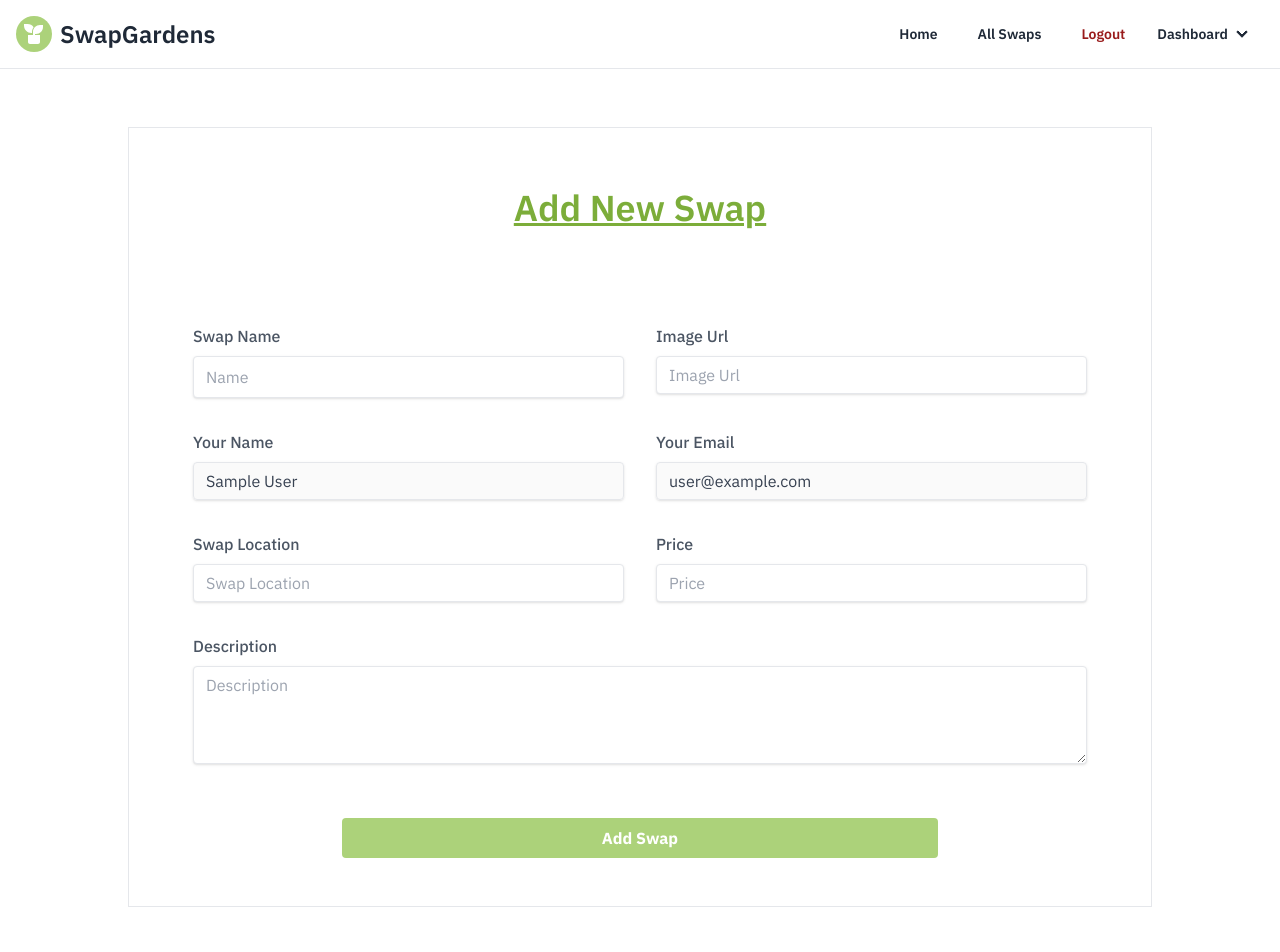
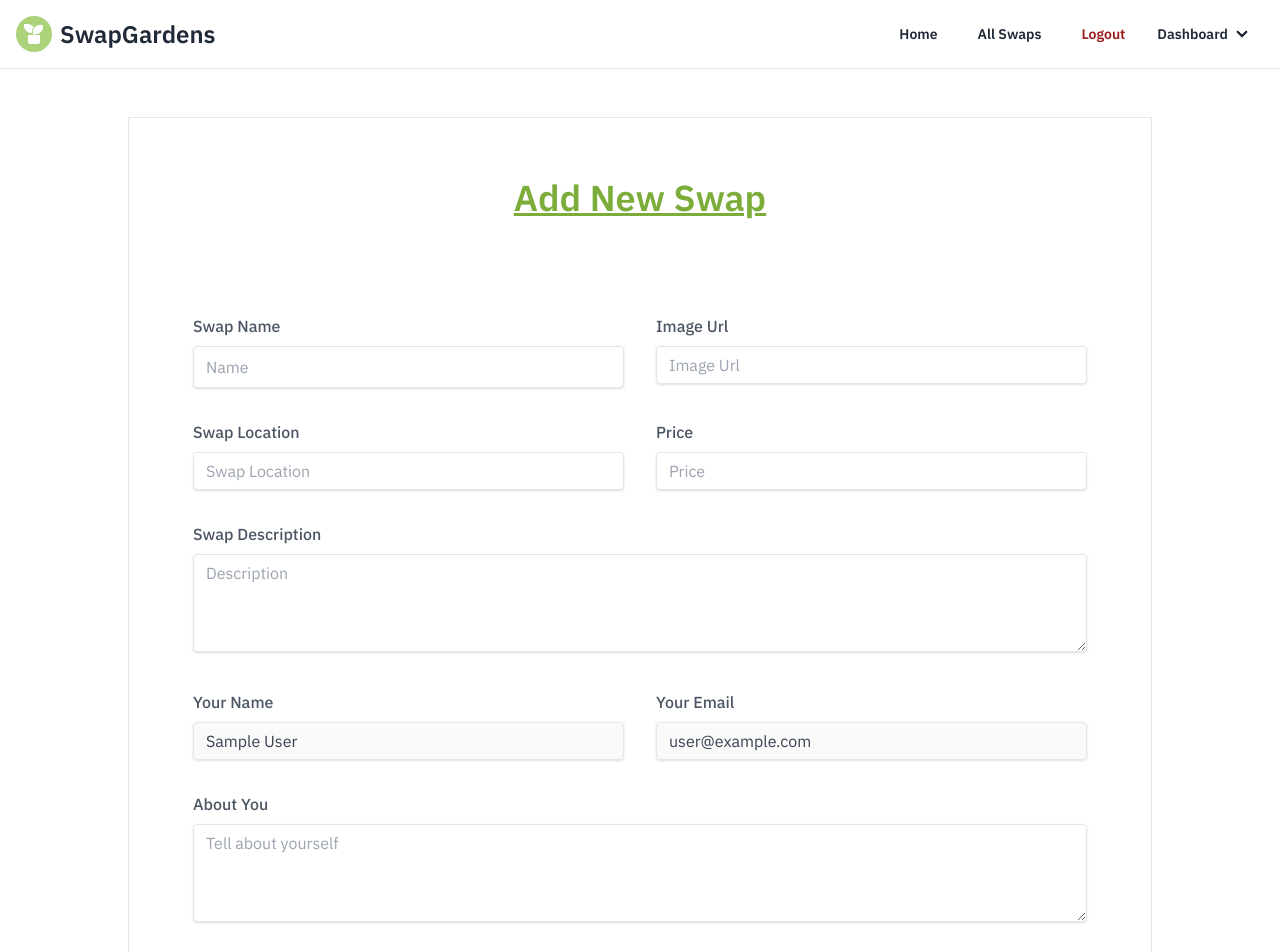
Before and after one commit to mdsejan/swap-gardens-client, a React (Vite) app: page /add-swap in a window 1280 px wide. Shown: the top 952 px of the page. Built offline with nearby package versions, Linux system fonts and the light colour scheme; no server answers; sample sign-in values are in the browser's storage.

Commit message:
add product field issue fix and updated

```diff
--- a/src/pages/AddSwap/AddSwap.jsx
+++ b/src/pages/AddSwap/AddSwap.jsx
@@ -4,25 +4,30 @@ import toast from "react-hot-toast";
 
 const AddSwap = () => {
   const { user } = useContext(ThemeContext);
+  console.log(user.photoURL);
   const handleSubmit = (e) => {
     e.preventDefault();
 
     const name = e.target.name.value;
     const image = e.target.image.value;
-    const userName = e.target.userName.value;
-    const userEmail = e.target.userEmail.value;
+    const providerName = e.target.providerName.value;
+    const providerEmail = e.target.providerEmail.value;
     const swapLocation = e.target.swapLocation.value;
     const price = e.target.price.value;
     const description = e.target.description.value;
+    const providerAbout = e.target.providerabout.value;
+    const providerImage = user.photoURL;
 
     const swapDetails = {
       name,
       image,
-      userName,
-      userEmail,
+      price,
       swapLocation,
-      price,
       description,
+      providerName,
+      providerEmail,
+      providerAbout,
+      providerImage,
     };
 
     fetch("https://swap-gardens-server.vercel.app/api/v1/user/add-swap", {
@@ -79,32 +84,6 @@ const AddSwap = () => {
 
             <div className="w-full md:w-1/2 px-4">
               <label className="block  text-left text-gray-600 font-medium text-md mb-2 mt-8">
-                Your Name
-              </label>
-              <input
-                className="shadow appearance-none border rounded w-full py-2 px-3 text-gray-700 leading-tight focus:outline-none focus:shadow-outline"
-                name="userName"
-                type="text"
-                value={user?.displayName}
-                disabled
-              />
-            </div>
-
-            <div className="w-full md:w-1/2 px-4">
-              <label className="block  text-left text-gray-600 font-medium text-md mb-2 mt-8">
-                Your Email
-              </label>
-              <input
-                className="shadow appearance-none border rounded w-full py-2 px-3 text-gray-700 leading-tight focus:outline-none focus:shadow-outline"
-                name="userEmail"
-                type="email"
-                value={user?.email}
-                disabled
-              />
-            </div>
-
-            <div className="w-full md:w-1/2 px-4">
-              <label className="block  text-left text-gray-600 font-medium text-md mb-2 mt-8">
                 Swap Location
               </label>
               <input
@@ -129,14 +108,56 @@ const AddSwap = () => {
             </div>
             <div className="w-full px-4">
               <label className="block text-left text-gray-600 font-medium text-md mb-2 mt-8">
-                Description
+                Swap Description
               </label>
 
               <textarea
                 className="shadow appearance-none border rounded w-full py-2 px-3 text-gray-700 leading-tight focus:outline-none focus:shadow-outline"
                 name="description"
+                maxLength={250}
                 rows="4"
                 placeholder="Description"
+                required
+              ></textarea>
+            </div>
+
+            <div className="w-full md:w-1/2 px-4">
+              <label className="block  text-left text-gray-600 font-medium text-md mb-2 mt-8">
+                Your Name
+              </label>
+              <input
+                className="shadow appearance-none border rounded w-full py-2 px-3 text-gray-700 leading-tight focus:outline-none focus:shadow-outline"
+                name="providerName"
+                type="text"
+                value={user?.displayName}
+                disabled
+              />
+            </div>
+
+            <div className="w-full md:w-1/2 px-4">
+              <label className="block  text-left text-gray-600 font-medium text-md mb-2 mt-8">
+                Your Email
+              </label>
+              <input
+                className="shadow appearance-none border rounded w-full py-2 px-3 text-gray-700 leading-tight focus:outline-none focus:shadow-outline"
+                name="providerEmail"
+                type="email"
+                value={user?.email}
+                disabled
+              />
+            </div>
+
+            <div className="w-full px-4">
+              <label className="block text-left text-gray-600 font-medium text-md mb-2 mt-8">
+                About You
+              </label>
+
+              <textarea
+                className="shadow appearance-none border rounded w-full py-2 px-3 text-gray-700 leading-tight focus:outline-none focus:shadow-outline"
+                name="providerabout"
+                maxLength={200}
+                rows="4"
+                placeholder="Tell about yourself"
                 required
               ></textarea>
             </div>
--- a/src/pages/MySwaps/UpdateMySwap.jsx
+++ b/src/pages/MySwaps/UpdateMySwap.jsx
@@ -153,6 +153,7 @@ const UpdateMySwap = () => {
                 className="shadow appearance-none border rounded w-full py-2 px-3 text-gray-700 leading-tight focus:outline-none focus:shadow-outline"
                 name="description"
                 rows="4"
+                maxLength={250}
                 placeholder="Description"
                 defaultValue={swapInfo[0]?.description}
                 required
--- a/src/pages/SwapDetails/SwapDetails.jsx
+++ b/src/pages/SwapDetails/SwapDetails.jsx
@@ -53,7 +53,7 @@ const SwapDetails = () => {
     const userEmail = e.target.userEmail.value;
     const price = e.target.price.value;
     const bookingDate = selectedDate;
-    const note = e.target.note.value;
+    const bookingNote = e.target.bookingNote.value;
     const bookingStatus = "pending";
 
     const swapDetails = {
@@ -63,7 +63,7 @@ const SwapDetails = () => {
       userEmail,
       price,
       bookingDate,
-      note,
+      bookingNote,
       bookingStatus,
     };
 
@@ -243,7 +243,8 @@ const SwapDetails = () => {
 
                     <textarea
                       className="shadow appearance-none border rounded w-full py-2 px-3 text-gray-700 leading-tight focus:outline-none focus:shadow-outline"
-                      name="note"
+                      name="bookingNote"
+                      maxLength={200}
                       rows="4"
                       placeholder="note about the booking"
                       required
```
